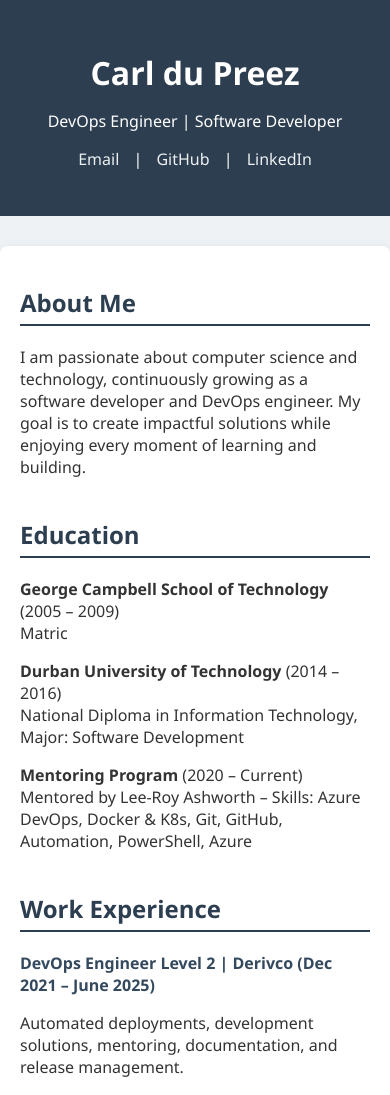
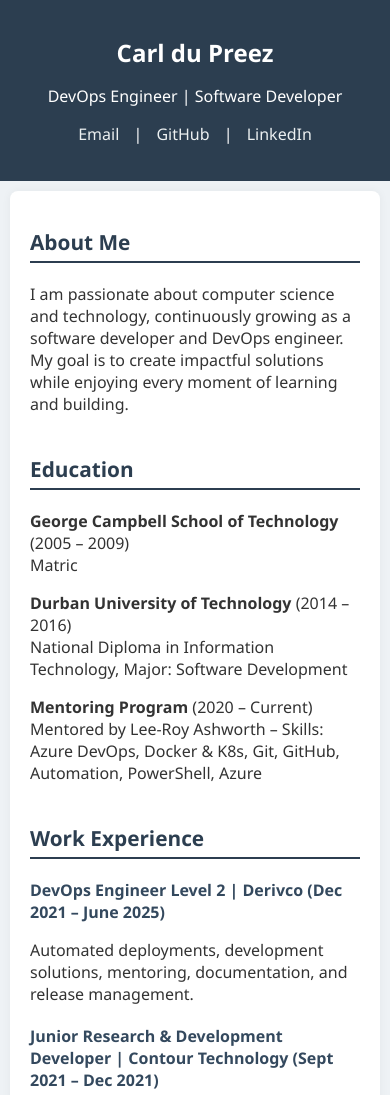
Before and after one commit to CarlduPreez-SA/PersonalCV, a plain HTML site: page src/index.html in a window 390 px wide. Shown: the top 1095 px of the page. Drawn offline with Linux system fonts and the light colour scheme.

Commit message:
Added mobile resposiveness

```diff
--- a/src/index.html
+++ b/src/index.html
@@ -11,23 +11,29 @@
         background: #eef2f5;
         color: #333;
     }
+
     .header {
         background: #2c3e50;
         color: #fff;
         text-align: center;
         padding: 30px 20px;
     }
+
     .header h1 {
         margin-bottom: 10px;
+        font-size: 2em; /* Scales on mobile */
     }
+
     .header p a {
         color: #ecf0f1;
         margin: 0 10px;
         text-decoration: none;
     }
+
     .header p a:hover {
         text-decoration: underline;
     }
+
     .container {
         max-width: 900px;
         margin: 30px auto;
@@ -36,35 +42,44 @@
         border-radius: 8px;
         box-shadow: 0 0 10px rgba(0,0,0,0.05);
     }
+
     section {
         margin-bottom: 40px;
     }
+
     h2 {
         border-bottom: 2px solid #2c3e50;
         padding-bottom: 5px;
         margin-bottom: 20px;
         color: #2c3e50;
+        font-size: 1.5em;
     }
+
     .job {
         margin-bottom: 20px;
     }
+
     .job-title {
         font-weight: bold;
         color: #34495e;
     }
+
     .skills ul, .activities ul, .interests ul {
         list-style-type: none;
         padding: 0;
     }
+
     .skills li, .activities li, .interests li {
         background: #ecf0f1;
         margin: 5px 0;
         padding: 8px 12px;
         border-radius: 4px;
     }
+
     a {
         color: #2980b9;
     }
+
     .footer {
         text-align: center;
         font-size: 0.9em;
@@ -72,11 +87,31 @@
         margin-top: 50px;
         padding: 20px;
     }
-    @media (max-width: 600px) {
+
+    /* 🔥 Mobile responsiveness */
+    @media (max-width: 768px) {
         .container {
         padding: 20px;
+        margin: 10px;
+    }
+
+    .header {
+        padding: 20px 10px;
+    }
+
+    .header h1 {
+        font-size: 1.5em;
+    }
+
+    h2 {
+        font-size: 1.3em;
+    }
+
+    .job-title {
+        font-size: 1em;
     }
   }
+
   </style>
 </head>
 <body>
```
Also changed, not shown: 1 other file. Lines whose indentation alone changed are shown as unchanged.
